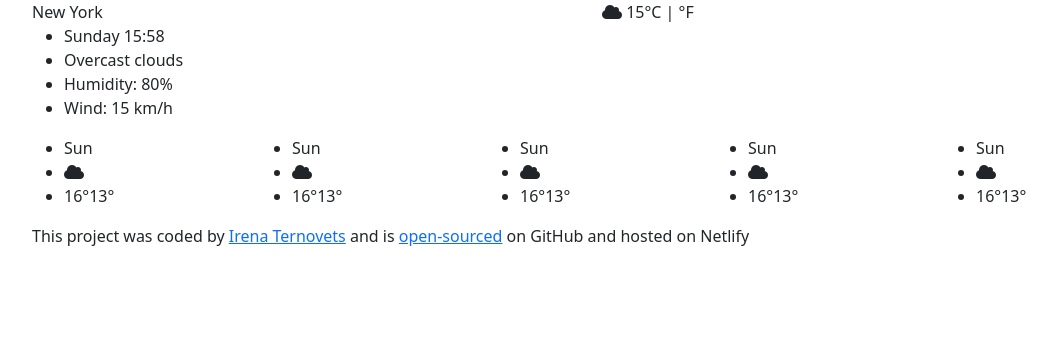
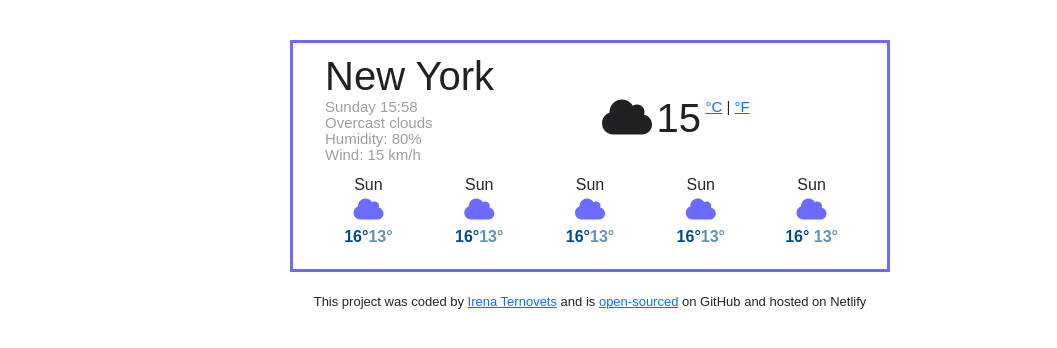
Before and after one commit to IreneTernovets/SheCodes-weather-app-basic, a plain HTML site: page index.html in a window 1280 px wide. Shown: the whole page, without its empty margins (50-1107 px from the left). Drawn offline with nearby package versions, Linux system fonts and the light colour scheme.

Commit message:
Edited html and created css file

```diff
--- a/index.html
+++ b/index.html
@@ -6,11 +6,13 @@
     <meta name="viewport" content="width=device-width, initial-scale=1.0">
     <link href="https://cdn.jsdelivr.net/npm/bootstrap@5.2.1/dist/css/bootstrap.min.css" rel="stylesheet" integrity="sha384-iYQeCzEYFbKjA/T2uDLTpkwGzCiq6soy8tYaI1GyVh/UjpbCx/TYkiZhlZB6+fzT" crossorigin="anonymous">
     <script src="https://kit.fontawesome.com/4185257907.js" crossorigin="anonymous"></script>
+    <link rel="stylesheet" href="style.css">
 </head>
     <title>Weather App</title>
 </head>
 <body>
    <div class="weather-app">
+    <div class="app-wrapper">
     <div class="container">
         <div class="row">
             <div class="col">
@@ -22,50 +24,52 @@
                     <li>Wind: 15 km/h</li>
                 </ul>
             </div>
-            <div class="col">
-                <i class="fa-solid fa-cloud"></i>
-                <span class="temperature">15°C | °F</span>
+            <div class="col temperature-value">
+                <i class="fa-solid fa-cloud main-image"></i>
+                <span class="temperature"> <span class="temperature-number">15</span> <span class="temp-units"><a href="#">°C</a> | <a href="#">°F</a></span></span>
             </div>
         </div>
         <div class="row">
             <div class="col">
-                <ul class="forecast-first">
+                <ul class="forecast-day">
                     <li>Sun</li>
-                    <li><i class="fa-solid fa-cloud"></i></li>
-                    <li>16°13°</li>
+                    <li><i class="fa-solid fa-cloud forecast-image"></i></li>
+                    <li><span class="temp-max">16°</span><span class="temp-min">13°</span></li>
                 </ul>
             </div>
             <div class="col">
-                <ul class="forecast-second">
+                <ul class="forecast-day">
                     <li>Sun</li>
-                    <li><i class="fa-solid fa-cloud"></i></li>
-                    <li>16°13°</li>
+                    <li><i class="fa-solid fa-cloud forecast-image"></i></li>
+                    <li><span class="temp-max">16°</span><span class="temp-min">13°</span></li>
                 </ul>
             </div>
             <div class="col">
-                <ul class="forecast-third">
+                <ul class="forecast-day">
                     <li>Sun</li>
-                    <li><i class="fa-solid fa-cloud"></i></li>
-                    <li>16°13°</li>
+                    <li><i class="fa-solid fa-cloud forecast-image"></i></li>
+                    <li><span class="temp-max">16°</span><span class="temp-min">13°</span></li>
                 </ul>
             </div>
             <div class="col">
-                <ul class="forecast-forth">
+                <ul class="forecast-day">
                     <li>Sun</li>
-                    <li><i class="fa-solid fa-cloud"></i></li>
-                    <li>16°13°</li>
+                    <li><i class="fa-solid fa-cloud forecast-image"></i></li>
+                    <li><span class="temp-max">16°</span><span class="temp-min">13°</span></li>
                 </ul>
             </div>
             <div class="col">
-                <ul class="forecast-fifth">
+                <ul class="forecast-day">
                     <li>Sun</li>
-                    <li><i class="fa-solid fa-cloud"></i></li>
-                    <li>16°13°</li>
+                    <li><i class="fa-solid fa-cloud forecast-image"></i></li>
+                    <li><span class="temp-max">16°</span> <span class="temp-min">13°</span></li>
                 </ul>
             </div>
         </div>
-        <footer>This project was coded by <a href="https://www.linkedin.com/in/irene-ternovets-189ab8153/" target="_blank">Irena Ternovets</a> and is <a href="https://github.com/IreneTernovets/SheCodes-weather-app-basic" target="_blank">open-sourced</a> on GitHub and hosted on Netlify</footer>
     </div>
+</div>
+    <footer>This project was coded by <a href="https://www.linkedin.com/in/irene-ternovets-189ab8153/" target="_blank">Irena Ternovets</a> and is <a href="https://github.com/IreneTernovets/SheCodes-weather-app-basic" target="_blank">open-sourced</a> on GitHub and hosted on Netlify</footer>
+
    </div>
 
 </body>
--- /dev/null
+++ b/style.css
@@ -0,0 +1,81 @@
+body {
+    background-color: #ffffff;
+    font-family: Arial, Helvetica, sans-serif;
+}
+
+footer{
+    margin-top: 20px;
+    text-align: center;
+    font-size: 13px;
+}
+
+ul {
+    margin: 0;
+    padding: 0;
+}
+.weather-app {
+    max-width: 600px;
+    margin: 0 auto;
+}
+.app-wrapper{
+    margin-top: 40px;
+    padding: 20px;
+    border: 3px solid rgb(107, 107, 255);
+}
+
+.city {
+    color: #202124;
+    font-size: 40px;
+    line-height: 26px;
+}
+.city-info{
+    margin: 10px 0;
+    color: #9aa0a6;
+    font-size: 15px;
+    line-height: 16px;
+}
+.city-info li {
+    list-style: none;
+    margin: 0;
+    padding: 0;
+}
+.temperature-value{
+    position: relative;
+    top: 25px;
+
+}
+.temperature-number, .main-image{
+    color: #202124;
+    font-size: 40px;
+}
+.temp-units {
+    font-size: 15px;
+    position: relative;
+    top: -20px;
+}
+
+.forecast-day{
+   display: flex;
+   flex-direction: column;
+   justify-content: center;
+   align-items: center;
+}
+.forecast-day li{
+    list-style: none;
+    margin: 0;
+    padding: 0;
+
+}
+.forecast-image{
+    font-size: 24px;
+    color: rgb(107, 107, 255);
+}
+.temp-max{
+    color: rgb(0, 77, 136);
+    font-weight: 900;
+}
+
+.temp-min{
+    color: rgba(0, 77, 136, 0.614);
+    font-weight: 700;
+}
```
